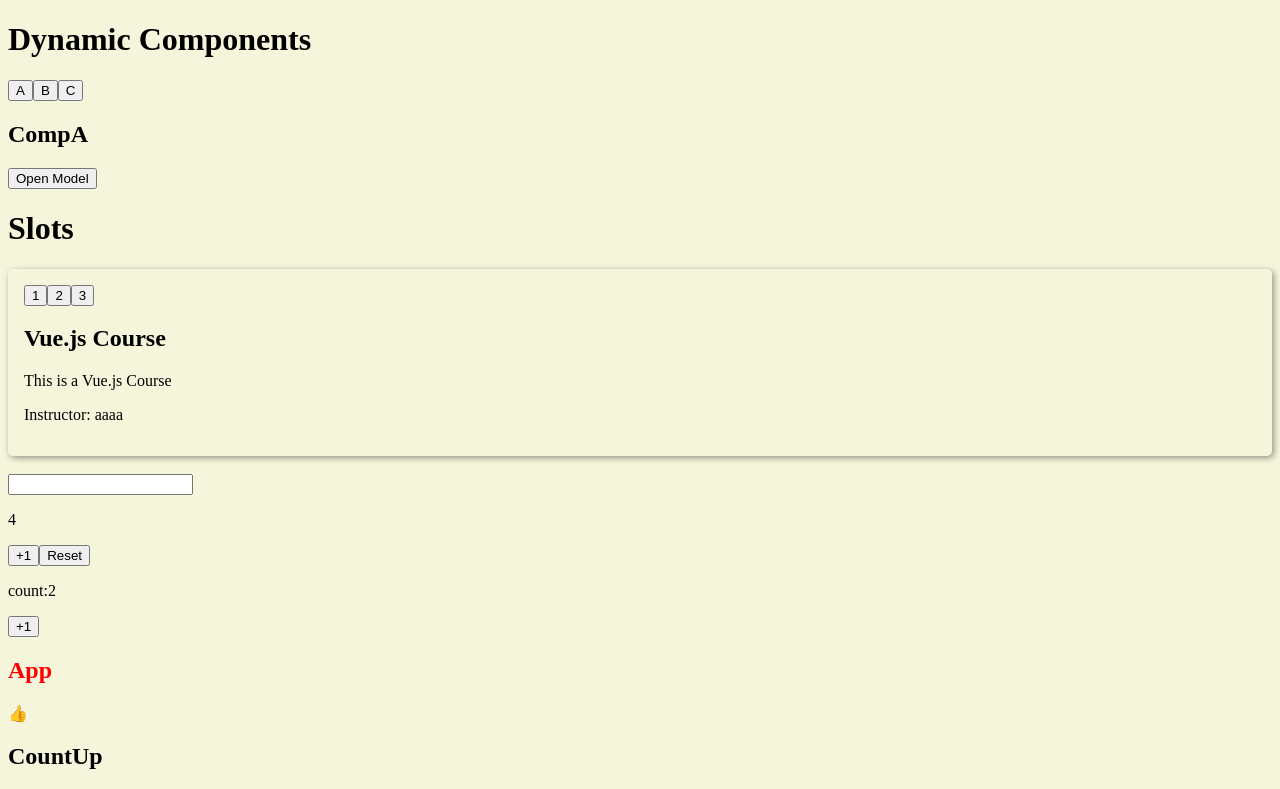
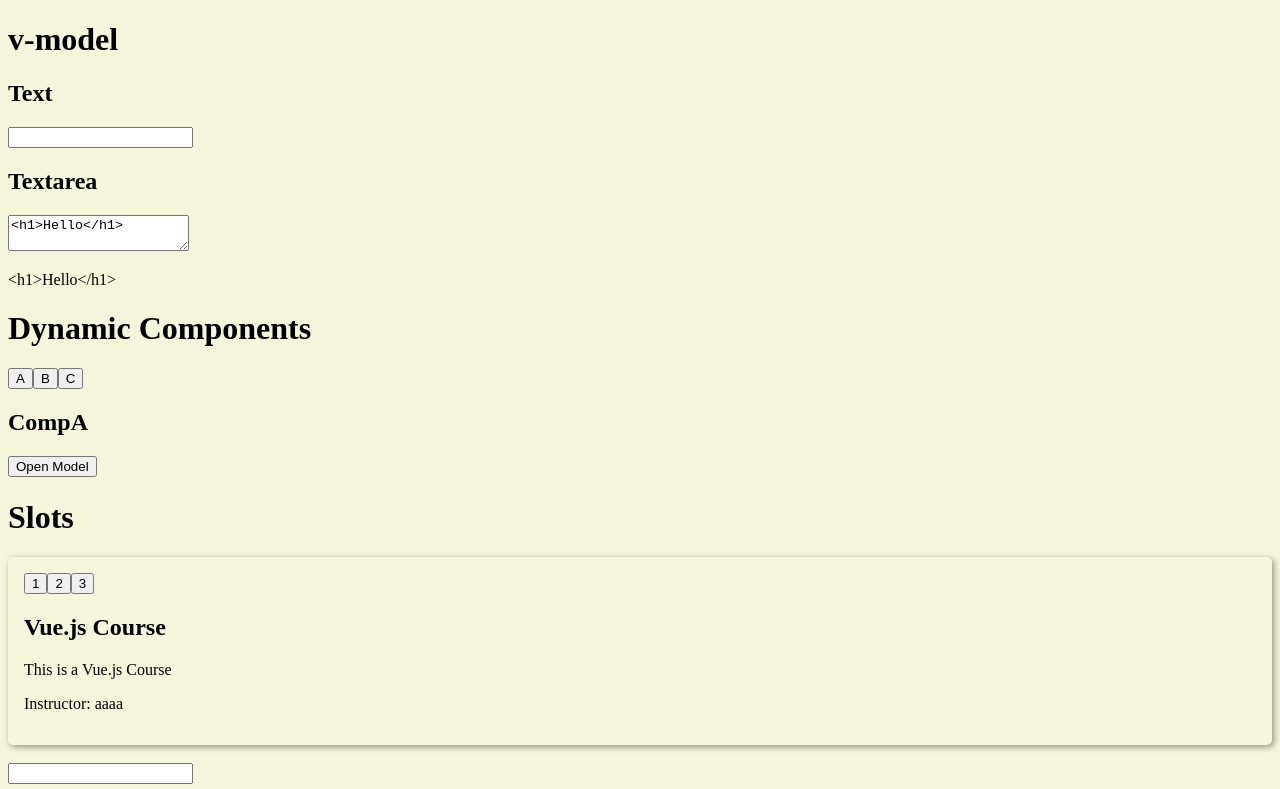
Before and after one commit to reo0306/vue-practise, a Vue app in the folder vue-lesson/: page / in a window 1280 px wide. Shown: the top 789 px of the page. Built offline with nearby package versions, Linux system fonts and the light colour scheme; the HTML template or start-up script is replaced by a standard one.

Commit message:
add v-model

```diff
--- a/vue-lesson/src/App.vue
+++ b/vue-lesson/src/App.vue
@@ -156,9 +156,18 @@ const CompB = defineAsyncComponent({
   errorComponent: ErrorMessage,
   timeout: 2000,
 });
+
 </script>
 
 <template>
+  <h1>v-model</h1>
+  <h2>Text</h2>
+  <input v-model="userInput" type="text" />
+  <p>{{ userInput }}</p>
+  <h2>Textarea</h2>
+  <textarea v-model="message"></textarea>
+  <p style="white-space: pre">{{ message }}</p>
+
   <!-- Dynamic Components -->
   <h1>Dynamic Components</h1>
   <button @click="currentComp = CompA">A</button>
```
